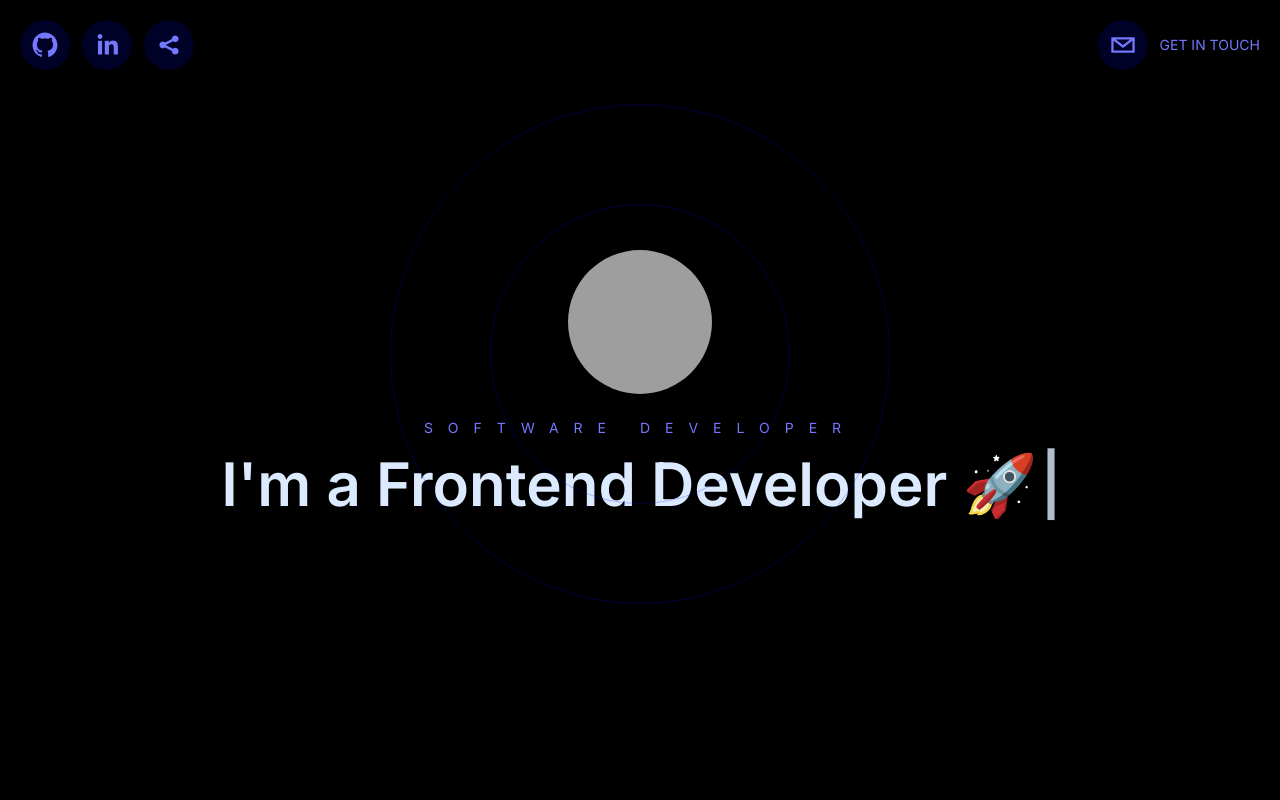
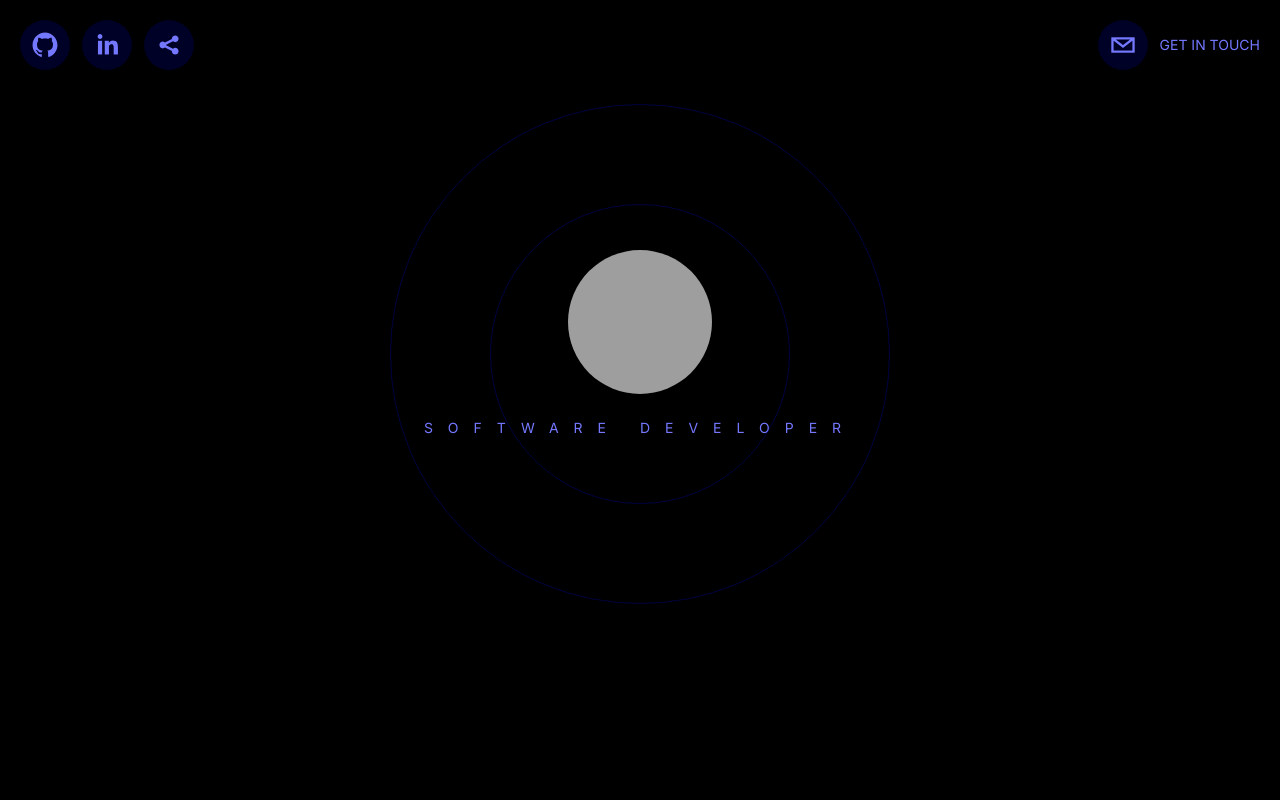
Before and after one commit to davidleon2115/portfolio, a Next.js app: page / in a window 1280 px wide. Shown: the top 800 px of the page. Built offline with nearby package versions, Linux system fonts and the light colour scheme; grey boxes are pictures that could not be loaded.

Commit message:
Haciendo prueba para eliminar error de cliente

```diff
--- a/src/components/BackgroundCircles.tsx
+++ b/src/components/BackgroundCircles.tsx
@@ -1,3 +1,4 @@
+"use client";
 import { motion } from "framer-motion";
 
 type Props = {};
--- a/src/components/Hero.tsx
+++ b/src/components/Hero.tsx
@@ -1,5 +1,5 @@
 "use client";
-import { Cursor, useTypewriter } from "react-simple-typewriter";
+// import { Cursor, useTypewriter } from "react-simple-typewriter";
 import { BackgroundCircles } from "./BackgroundCircles";
 import { motion } from "framer-motion";
 import Image from "next/image";
@@ -7,20 +7,20 @@ import Image from "next/image";
 type Props = {};
 
 export function Hero({}: Props) {
-  const [text, count] = useTypewriter({
-    words: [
-      "Hi, my name's David León 😎",
-      "I'm a Frontend Developer 🚀",
-      "I'm a super kind guy 🌎",
-      "I'm a proactive guy 🏋️‍♂️",
-      "Guy who loves code 💻",
-      "Guy who loves coffe ☕",
-      "Guy who loves music 🎵",
-    ],
-    loop: true,
-    deleteSpeed: 50,
-    typeSpeed: 50,
-  });
+  // const [text] = useTypewriter({
+  //   words: [
+  //     "Hi, my name's David León 😎",
+  //     "I'm a Frontend Developer 🚀",
+  //     "I'm a super kind guy 🌎",
+  //     "I'm a proactive guy 🏋️‍♂️",
+  //     "Guy who loves code 💻",
+  //     "Guy who loves coffe ☕",
+  //     "Guy who loves music 🎵",
+  //   ],
+  //   loop: true,
+  //   deleteSpeed: 50,
+  //   typeSpeed: 50,
+  // });
   return (
     <div className="min-h-screen flex flex-col items-center justify-center text-center overflow-x-hidden">
       <BackgroundCircles />
@@ -47,8 +47,8 @@ export function Hero({}: Props) {
           transition={{ duration: 2 }}
           className="text-4xl min-h-24 md:text-6xl font-semibold text-center text-blue-100"
         >
-          {text}
-          <Cursor />
+          {/* {text} */}
+          {/* <Cursor /> */}
         </motion.p>
       </div>
     </div>
```
